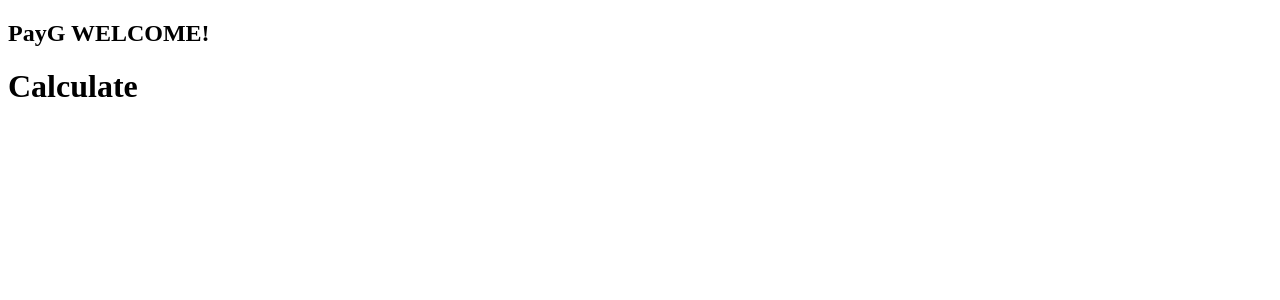
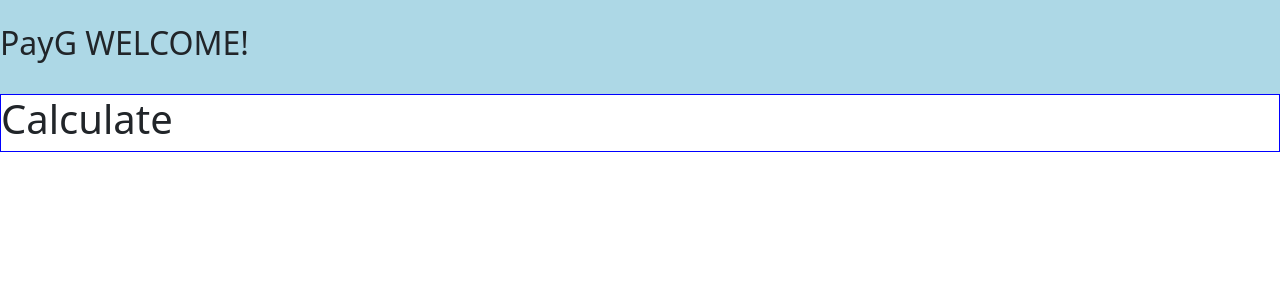
Before and after one commit to tkdgus1030/OSS_project, a Django app: page /Calculate/ in a window 1280 px wide. Shown: the top 300 px of the page. Run offline with Django 3.2, Linux system fonts and the light colour scheme.

Commit message:
Update base.html

```diff
--- a/main/templates/main/web/base.html
+++ b/main/templates/main/web/base.html
@@ -3,10 +3,23 @@
 <head>
     <meta charset="UTF-8">
     <title>DunDunDance</title>
+    <!-- CSS only -->
+<link href="https://cdn.jsdelivr.net/npm/bootstrap@5.1.3/dist/css/bootstrap.min.css" rel="stylesheet" integrity="sha384-1BmE4kWBq78iYhFldvKuhfTAU6auU8tT94WrHftjDbrCEXSU1oBoqyl2QvZ6jIW3" crossorigin="anonymous">
 </head>
-<body>
-<h2>PayG WELCOME!</h2>
-{% block body %}
-{% endblock %}
+<body style="width:100%;height:100%;">
+<div style="width:100%;height:20%;background:lightblue;">
+    <br>
+    <h2>PayG WELCOME!</h2>
+    <br>
+</div>
+<div id="content" style="width:100%;height:80%;border:1px solid blue;">
+    <div id="content-header">
+
+    </div>
+    <div id="content-body">
+        {% block body %}
+        {% endblock %}
+    </div>
+</div>
 </body>
 </html>
```
